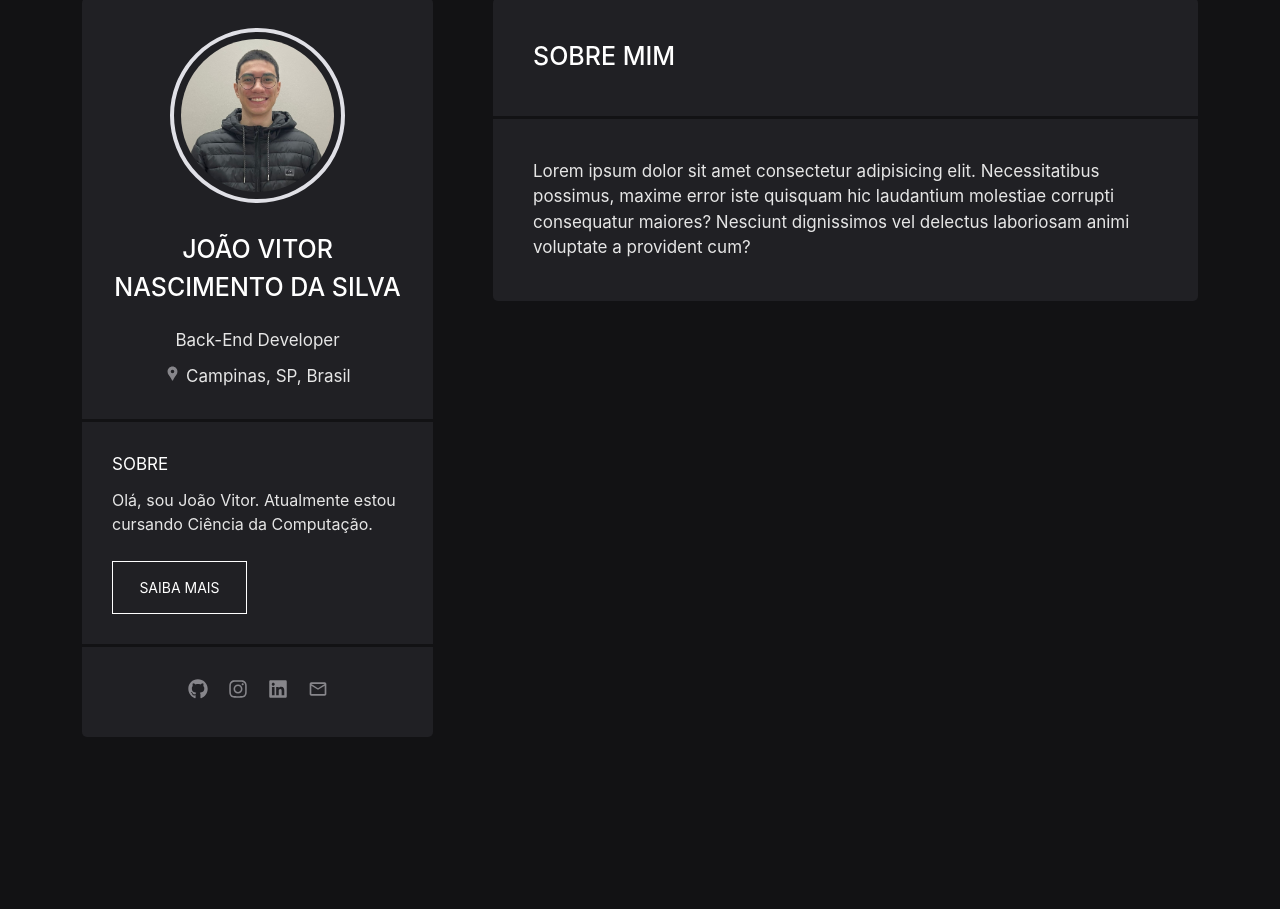
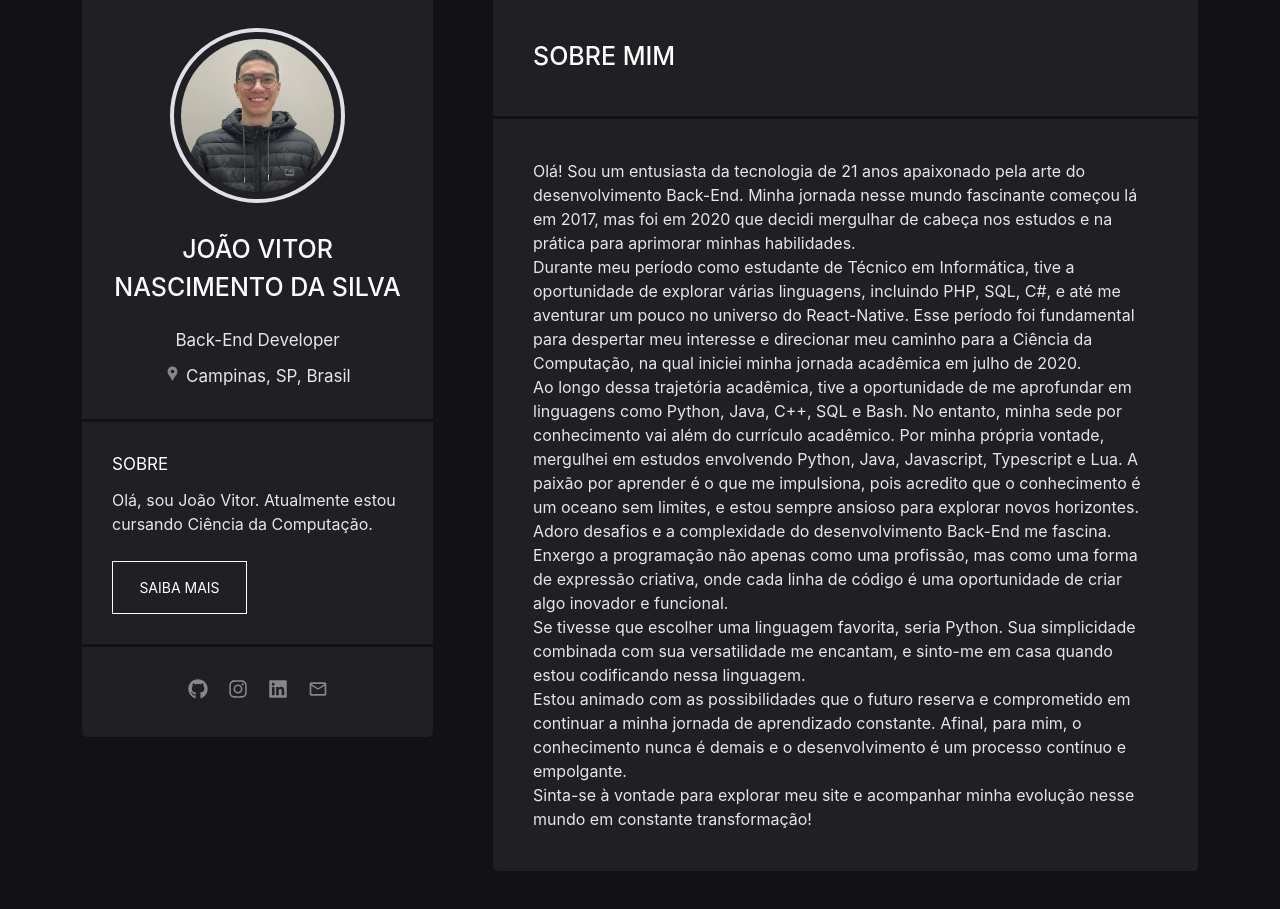
Before and after one commit to nascimentocode/personal-website, a React (Vite) app: page /sobre in a window 1280 px wide. Shown: the part 177-1086 px from the top of the page. Built offline with nearby package versions, Linux system fonts and the light colour scheme.

Commit message:
Building about page

```diff
--- a/src/routes/About.jsx
+++ b/src/routes/About.jsx
@@ -5,7 +5,15 @@ function About() {
         <section>
             <h2>Sobre mim</h2>
             <div className="divider-content"></div>
-            <h3>Lorem ipsum dolor sit amet consectetur adipisicing elit. Necessitatibus possimus, maxime error iste quisquam hic laudantium molestiae corrupti consequatur maiores? Nesciunt dignissimos vel delectus laboriosam animi voluptate a provident cum?</h3>
+            <div className="section-content">
+                <p>Olá! Sou um entusiasta da tecnologia de 21 anos apaixonado pela arte do desenvolvimento Back-End. Minha jornada nesse mundo fascinante começou lá em 2017, mas foi em 2020 que decidi mergulhar de cabeça nos estudos e na prática para aprimorar minhas habilidades.</p>
+                <p>Durante meu período como estudante de Técnico em Informática, tive a oportunidade de explorar várias linguagens, incluindo PHP, SQL, C#, e até me aventurar um pouco no universo do React-Native. Esse período foi fundamental para despertar meu interesse e direcionar meu caminho para a Ciência da Computação, na qual iniciei minha jornada acadêmica em julho de 2020.</p>
+                <p>Ao longo dessa trajetória acadêmica, tive a oportunidade de me aprofundar em linguagens como Python, Java, C++, SQL e Bash. No entanto, minha sede por conhecimento vai além do currículo acadêmico. Por minha própria vontade, mergulhei em estudos envolvendo Python, Java, Javascript, Typescript e Lua. A paixão por aprender é o que me impulsiona, pois acredito que o conhecimento é um oceano sem limites, e estou sempre ansioso para explorar novos horizontes.</p>
+                <p>Adoro desafios e a complexidade do desenvolvimento Back-End me fascina. Enxergo a programação não apenas como uma profissão, mas como uma forma de expressão criativa, onde cada linha de código é uma oportunidade de criar algo inovador e funcional.</p>
+                <p>Se tivesse que escolher uma linguagem favorita, seria Python. Sua simplicidade combinada com sua versatilidade me encantam, e sinto-me em casa quando estou codificando nessa linguagem.</p>
+                <p>Estou animado com as possibilidades que o futuro reserva e comprometido em continuar a minha jornada de aprendizado constante. Afinal, para mim, o conhecimento nunca é demais e o desenvolvimento é um processo contínuo e empolgante.</p>
+                <p>Sinta-se à vontade para explorar meu site e acompanhar minha evolução nesse mundo em constante transformação!</p>
+            </div>
         </section>
     )
 }
```
